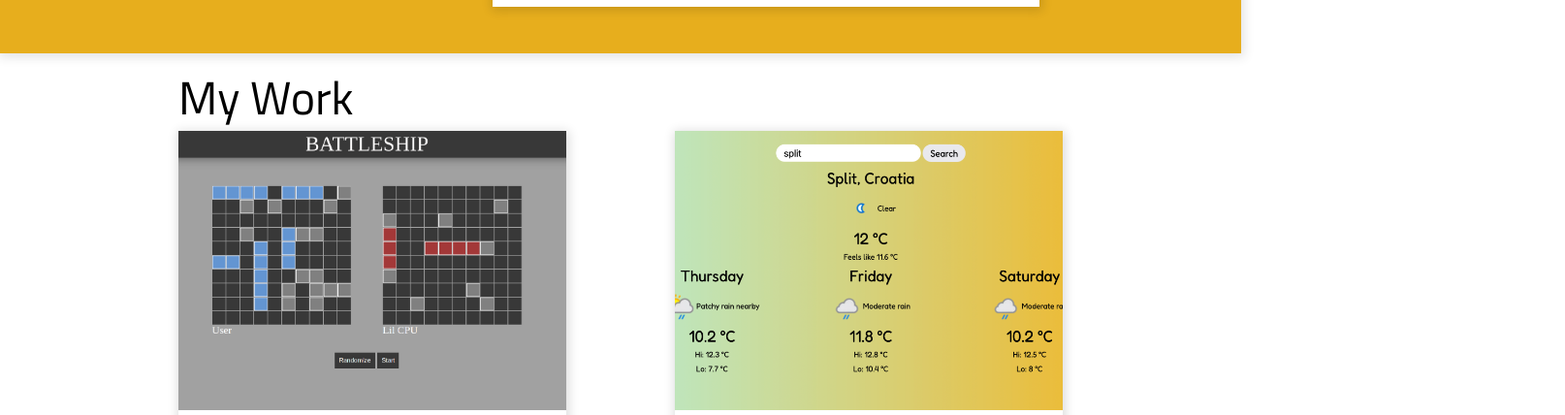
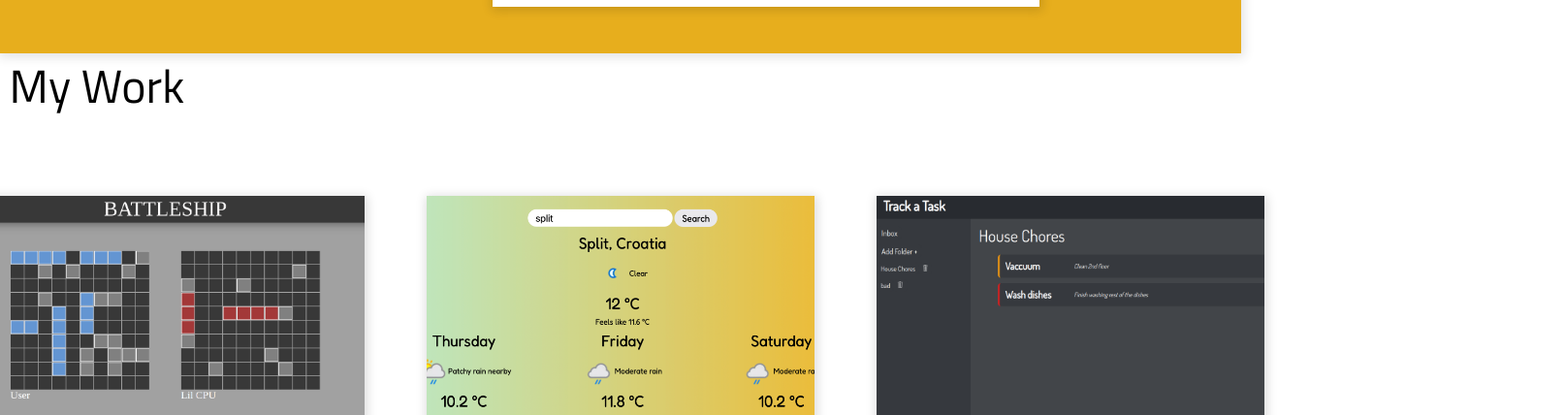
Before and after one commit to ImmaCheetah/homepage, a website built with webpack: page src/index.html in a window 1280 px wide. Shown: the part 754-1182 px from the top of the page at 97% size, 1614 px wide, since content can reach past the window. Built offline with nearby package versions, Linux system fonts and the light colour scheme.

Commit message:
Update repo

```diff
--- a/src/index.html
+++ b/src/index.html
@@ -45,9 +45,9 @@
 
       <section>
         <div class="section-content-wrapper">
+          <h2>My Work</h2>
           <div class="grid-wrapper">
-            <div class="project-div one">
-              <h2>My Work</h2>
+            <div class="project-div">
               <div class="project-img">
                 <img src="assets/img/battleship.png" alt="Battleship game">
               </div>
--- a/src/style.css
+++ b/src/style.css
@@ -114,30 +114,23 @@ h1 {
 h2 {
   font-size: 3em;
   padding: 0.2em;
-  position: absolute;
-  left: -0.2em;
-  top: -1.4em;
 }
 
 .grid-wrapper {
+  width: 100%;
   display: grid;
-  grid-template-columns: repeat(auto-fill, minmax(32em, 1em));
-  /* grid-template-columns: 32em 32em 32em; */
+  /* grid-template-columns: repeat(auto-fill, minmax(32em, 1em));  */
+  /* grid-template-columns: repeat(auto-fill, 28em); */
+  grid-template-columns: auto auto auto;
   grid-auto-flow: row;
   justify-content: center;
   justify-items: center;
-  column-gap: 0em;
+  column-gap: 4em;
   row-gap: 2em;
   padding-top: 5em;
 }
 
-.one {
-  position: relative;
-}
-
 .project-div {
-  /* border: solid 1px black; */
-  /* grid-area: main; */
   width: 25em;
   box-shadow: 1px 2px 10px 2px rgba(0, 0, 0, 0.136);
 }
```
